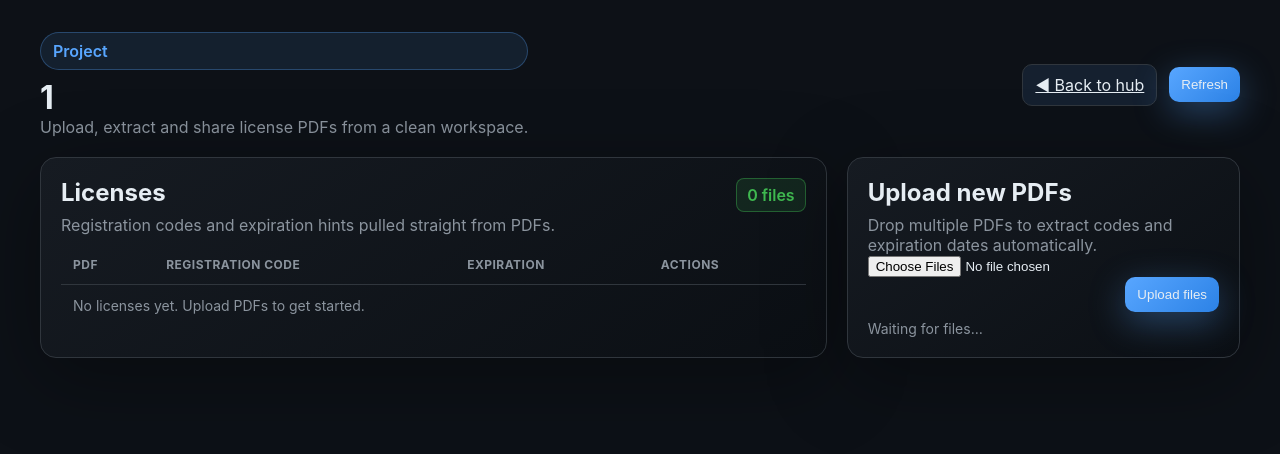
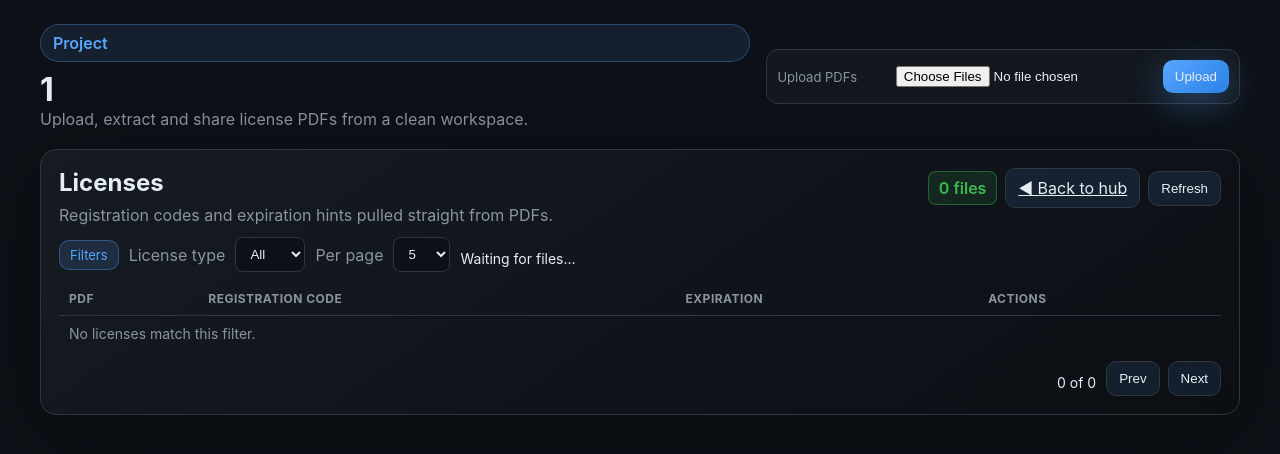
Before and after one commit to kliu2python/licensehub, a FastAPI app: page /project/1 in a window 1280 px wide. Shown: the top 454 px of the page. Run offline with FastAPI, Linux system fonts and the light colour scheme.

Commit message:
Add license table pagination, filters, and compact actions

```diff
--- a/templates/project.html
+++ b/templates/project.html
@@ -20,13 +20,13 @@
             background: var(--bg);
             color: var(--text);
             font-family: "Inter", "Segoe UI", system-ui, -apple-system, sans-serif;
-            padding: 32px;
+            padding: 24px 32px 40px;
         }
         a { color: var(--accent); }
         .topbar {
-            display: flex;
+            display: grid;
+            grid-template-columns: 1.5fr 1fr;
             align-items: center;
-            justify-content: space-between;
             gap: 16px;
             margin-bottom: 20px;
         }
@@ -36,20 +36,21 @@
             background: linear-gradient(145deg, #161b22, #0b0f14);
             border: 1px solid var(--border);
             border-radius: 16px;
-            padding: 20px;
+            padding: 18px;
             box-shadow: 0 20px 80px rgba(0, 0, 0, 0.35);
         }
-        .grid { display: grid; grid-template-columns: 2fr 1fr; gap: 20px; }
-        .card { background: rgba(22,27,34,0.75); border: 1px solid var(--border); border-radius: 12px; padding: 16px; }
+        .grid { display: grid; grid-template-columns: 1fr; gap: 16px; }
+        .card { background: rgba(22,27,34,0.75); border: 1px solid var(--border); border-radius: 12px; padding: 12px; }
         h2 { margin: 0 0 8px; }
         table { width: 100%; border-collapse: collapse; margin-top: 10px; }
-        th, td { padding: 12px; text-align: left; }
+        th, td { padding: 9px 10px; text-align: left; }
         th { text-transform: uppercase; letter-spacing: 0.04em; font-size: 12px; color: var(--muted); border-bottom: 1px solid var(--border); }
         tr td { border-bottom: 1px solid var(--border); }
         tr:last-child td { border-bottom: none; }
-        .actions { display: flex; gap: 8px; flex-wrap: wrap; }
+        .actions { display: flex; gap: 6px; flex-wrap: nowrap; align-items: center; }
+        .row-compact td { white-space: nowrap; }
         button, .ghost {
-            padding: 10px 12px;
+            padding: 9px 12px;
             border-radius: 10px;
             border: 1px solid var(--border);
             background: rgba(88,166,255,0.1);
@@ -68,6 +69,13 @@
         .flex { display: flex; gap: 12px; align-items: center; flex-wrap: wrap; }
         input[type="file"] { width: 100%; color: var(--text); }
         .subtitle { color: var(--muted); margin: 0; }
+        .controls { display: flex; flex-wrap: wrap; gap: 10px; align-items: center; margin-top: 12px; }
+        .controls select { background: #0d1117; border: 1px solid var(--border); color: var(--text); padding: 8px 10px; border-radius: 8px; }
+        .mini-upload { display: grid; grid-template-columns: 1.3fr auto auto; gap: 8px; align-items: center; background: rgba(22,27,34,0.75); border: 1px solid var(--border); border-radius: 12px; padding: 10px; }
+        .mini-upload label { font-size: 13px; color: var(--muted); }
+        .mini-upload input[type="file"] { padding: 6px; }
+        .pagination { display: flex; align-items: center; gap: 10px; justify-content: flex-end; margin-top: 10px; }
+        .tag { background: rgba(88,166,255,0.14); padding: 6px 10px; border-radius: 10px; border: 1px solid rgba(88,166,255,0.35); font-size: 13px; color: var(--accent); }
     </style>
 </head>
 <body>
@@ -78,20 +86,43 @@
             <h1 style="margin: 8px 0 0;">{{ project }}</h1>
             <p class="subtitle">Upload, extract and share license PDFs from a clean workspace.</p>
         </div>
-        <div class="flex">
-            <a class="ghost" href="/">◀ Back to hub</a>
-            <button class="primary" onclick="refreshPage()">Refresh</button>
+        <div class="mini-upload">
+            <label for="miniFiles">Upload PDFs</label>
+            <input id="miniFiles" type="file" name="files" accept="application/pdf" multiple>
+            <button type="button" class="primary" onclick="submitUpload()">Upload</button>
         </div>
     </div>
 
     <div class="grid">
         <div class="panel">
-            <div class="flex" style="justify-content: space-between; align-items: flex-start;">
+            <div class="flex" style="justify-content: space-between; align-items: flex-start; gap: 10px; flex-wrap: wrap;">
                 <div>
                     <h2>Licenses</h2>
                     <p class="subtitle">Registration codes and expiration hints pulled straight from PDFs.</p>
                 </div>
-                <span class="pill">{{ licenses|length }} files</span>
+                <div class="flex" style="gap: 8px;">
+                    <span class="pill">{{ licenses|length }} files</span>
+                    <a class="ghost" href="/">◀ Back to hub</a>
+                    <button class="ghost" onclick="refreshPage()">Refresh</button>
+                </div>
+            </div>
+
+            <div class="controls">
+                <div class="tag">Filters</div>
+                <label class="subtitle" for="typeFilter">License type</label>
+                <select id="typeFilter">
+                    <option value="ALL">All</option>
+                    <option value="FGT">FGT</option>
+                    <option value="FAC">FAC</option>
+                    <option value="FTM">FTM</option>
+                    <option value="FIC">FIC</option>
+                </select>
+                <label class="subtitle" for="perPage">Per page</label>
+                <select id="perPage">
+                    <option value="5">5</option>
+                    <option value="10">10</option>
+                </select>
+                <div class="status" id="status">Waiting for files…</div>
             </div>
 
             <div class="table-container">
@@ -104,68 +135,114 @@
                             <th>Actions</th>
                         </tr>
                     </thead>
-                    <tbody>
-                        {% for lic in licenses %}
-                        <tr id="row-{{ lic.filename }}">
-                            <td>{{ lic.filename }}</td>
-                            <td>{{ lic.code }}</td>
-                            <td>
-                                {% if lic.expiration != 'Unknown' %}
-                                    <span class="pill">{{ lic.expiration }}</span>
-                                {% else %}
-                                    <span class="pill warning">Unknown</span>
-                                {% endif %}
-                            </td>
-                            <td>
-                                <div class="actions">
-                                    <button onclick="copyText('{{ lic.code }}', 'Registration code copied')">Copy code</button>
-                                    <button onclick="copyShare('{{ lic.filename }}')">Share link</button>
-                                    <button class="danger" onclick="deleteFile('{{ lic.filename }}')">Delete</button>
-                                </div>
-                            </td>
-                        </tr>
-                        {% endfor %}
-                        {% if licenses|length == 0 %}
+                    <tbody id="licenseBody">
                         <tr><td colspan="4" class="muted">No licenses yet. Upload PDFs to get started.</td></tr>
-                        {% endif %}
                     </tbody>
                 </table>
             </div>
-        </div>
-
-        <div class="panel">
-            <h2>Upload new PDFs</h2>
-            <p class="subtitle">Drop multiple PDFs to extract codes and expiration dates automatically.</p>
-            <form id="uploadForm" enctype="multipart/form-data">
-                <input type="file" name="files" accept="application/pdf" multiple required>
-                <div class="flex" style="justify-content: flex-end;">
-                    <button type="submit" class="primary">Upload files</button>
+            <div class="pagination">
+                <div class="status" id="pageInfo"></div>
+                <div class="flex" style="gap: 8px;">
+                    <button class="ghost" onclick="changePage(-1)">Prev</button>
+                    <button class="ghost" onclick="changePage(1)">Next</button>
                 </div>
-                <div id="status" class="status muted">Waiting for files…</div>
-            </form>
+            </div>
         </div>
     </div>
 </div>
 
 <script>
 const project = {{ project|tojson }};
+const allLicenses = {{ licenses|tojson }};
+
+let filteredLicenses = [...allLicenses];
+let currentPage = 1;
+let perPage = 5;
+
+const statusEl = document.getElementById("status");
+const licenseBody = document.getElementById("licenseBody");
+const pageInfo = document.getElementById("pageInfo");
+const perPageSelect = document.getElementById("perPage");
+const typeFilter = document.getElementById("typeFilter");
+const miniFiles = document.getElementById("miniFiles");
 
 function refreshPage() {
     location.reload();
 }
 
-// Upload multiple PDFs
-const uploadForm = document.getElementById("uploadForm");
-const statusEl = document.getElementById("status");
+function escapeHtml(str) {
+    return String(str ?? "")
+        .replace(/&/g, "&amp;")
+        .replace(/</g, "&lt;")
+        .replace(/>/g, "&gt;")
+        .replace(/\"/g, "&quot;")
+        .replace(/'/g, "&#39;");
+}
 
-uploadForm.onsubmit = async (e) => {
-    e.preventDefault();
+function updateFilters() {
+    const type = typeFilter.value;
+    filteredLicenses = allLicenses.filter((lic) => {
+        if (type === "ALL") return true;
+        return (lic.code || "").toUpperCase().includes(type);
+    });
+}
+
+function renderTable() {
+    const total = filteredLicenses.length;
+    const totalPages = Math.max(1, Math.ceil(total / perPage));
+    if (currentPage > totalPages) currentPage = totalPages;
+
+    const start = (currentPage - 1) * perPage;
+    const pageItems = filteredLicenses.slice(start, start + perPage);
+
+    if (pageItems.length === 0) {
+        licenseBody.innerHTML = '<tr><td colspan="4" class="muted">No licenses match this filter.</td></tr>';
+    } else {
+        licenseBody.innerHTML = pageItems
+            .map((lic) => {
+                const safeFile = escapeHtml(lic.filename);
+                const safeCode = escapeHtml(lic.code);
+                const dateCell = lic.expiration !== "Unknown"
+                    ? `<span class="pill">${escapeHtml(lic.expiration)}</span>`
+                    : '<span class="pill warning">Unknown</span>';
+
+                return `
+                <tr class="row-compact" id="row-${safeFile}">
+                    <td>${safeFile}</td>
+                    <td>${safeCode}</td>
+                    <td>${dateCell}</td>
+                    <td>
+                        <div class="actions">
+                            <button onclick="copyText(${JSON.stringify(lic.code || "")}, 'Registration code copied')">Copy code</button>
+                            <button onclick="copyShare(${JSON.stringify(lic.filename)})">Share link</button>
+                            <button class="danger" onclick="deleteFile(${JSON.stringify(lic.filename)})">Delete</button>
+                        </div>
+                    </td>
+                </tr>`;
+            })
+            .join("");
+    }
+
+    const end = start + pageItems.length;
+    pageInfo.textContent = pageItems.length ? `${start + 1}-${end} of ${total}` : `0 of ${total}`;
+}
+
+function changePage(delta) {
+    const totalPages = Math.max(1, Math.ceil(filteredLicenses.length / perPage));
+    currentPage = Math.min(Math.max(1, currentPage + delta), totalPages);
+    renderTable();
+}
+
+async function submitUpload() {
+    if (!miniFiles.files.length) {
+        statusEl.textContent = "Pick PDF files first.";
+        return;
+    }
+
     statusEl.textContent = "Uploading…";
-
     const formData = new FormData();
-    const files = e.target.querySelector('input[type="file"]').files;
-    for (let f of files) {
-        formData.append("files", f);
+    for (const file of miniFiles.files) {
+        formData.append("files", file);
     }
 
     const res = await fetch(`/project/${project}/upload`, { method: "POST", body: formData });
@@ -178,7 +255,7 @@ uploadForm.onsubmit = async (e) => {
         statusEl.textContent = "Upload failed";
         alert("Upload failed.");
     }
-};
+}
 
 function copyText(text, message) {
     navigator.clipboard.writeText(text || "");
@@ -195,15 +272,33 @@ function deleteFile(filename) {
     if (!confirm(`Delete ${filename}?`)) return;
 
     fetch(`/project/${project}/delete/${filename}`, { method: "DELETE" })
-        .then(r => {
+        .then((r) => {
             if (r.ok) {
-                document.getElementById("row-" + filename)?.remove();
+                const index = allLicenses.findIndex((l) => l.filename === filename);
+                if (index >= 0) allLicenses.splice(index, 1);
+                updateFilters();
+                renderTable();
                 statusEl.textContent = `${filename} removed`;
             } else {
                 alert("Delete failed");
             }
         });
 }
+
+perPageSelect.addEventListener("change", () => {
+    perPage = parseInt(perPageSelect.value, 10) || 5;
+    currentPage = 1;
+    renderTable();
+});
+
+typeFilter.addEventListener("change", () => {
+    currentPage = 1;
+    updateFilters();
+    renderTable();
+});
+
+updateFilters();
+renderTable();
 </script>
 </body>
 </html>
```
